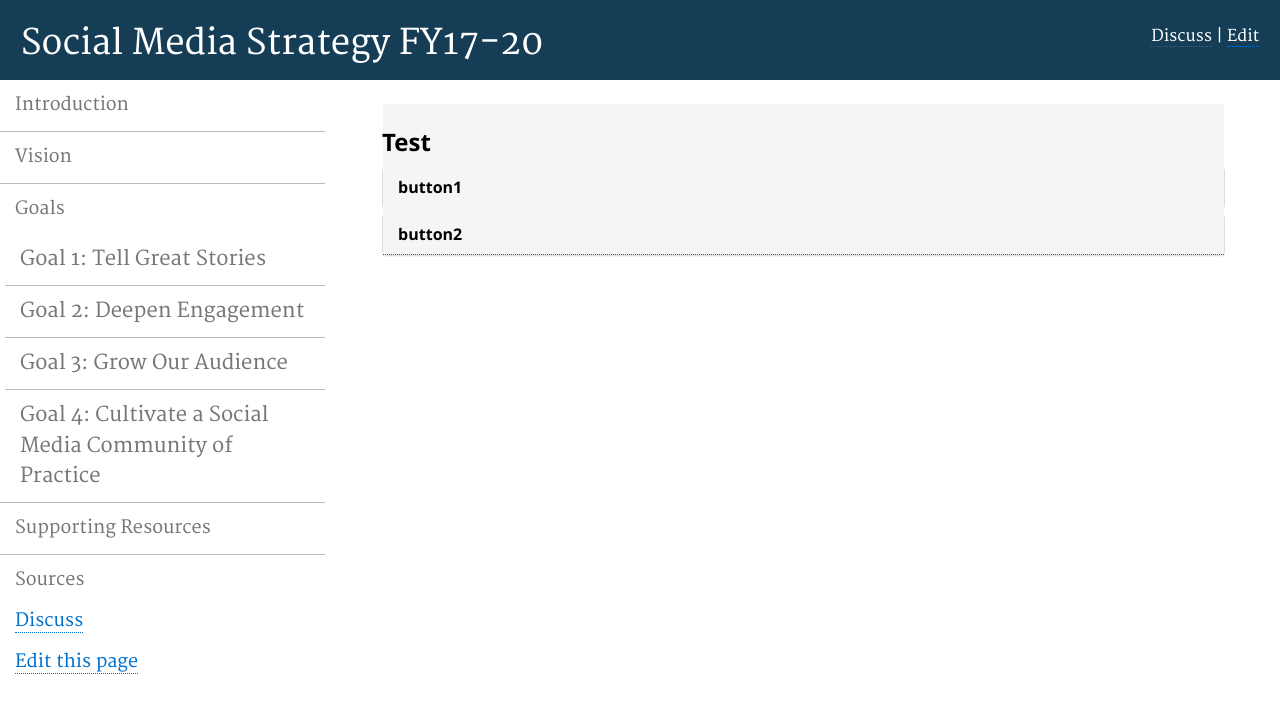
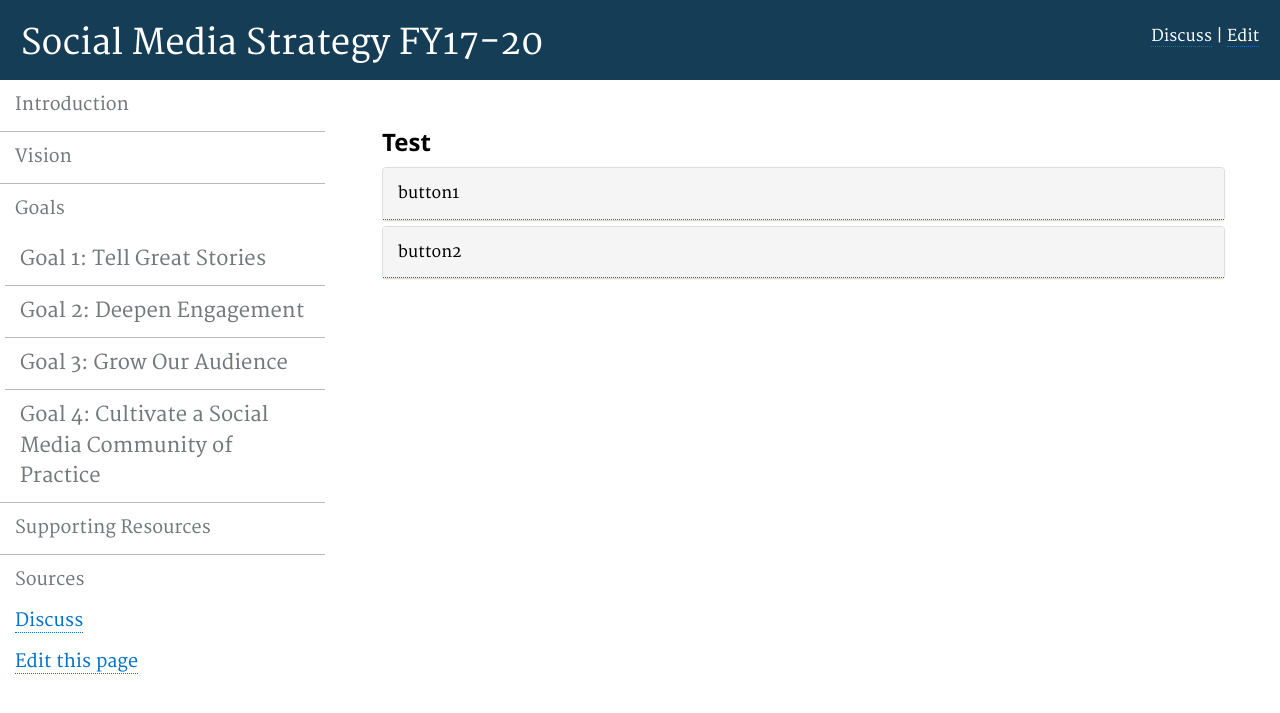
Before and after one commit to usnationalarchives/social-media-strategy, a Jekyll site: the page built from pages/test.md, in a window 1280 px wide. Shown: the top 713 px of the page. Built offline with Jekyll 4.4.1, drawn with Linux system fonts in a browser that asks for light colours.

Commit message:
Updated accordion css

```diff
--- a/pages/test.md
+++ b/pages/test.md
@@ -11,11 +11,11 @@
 
 <div class="panel panel-default">
   <div class="panel-heading">
-    <h4 class="panel-title">
+    <div class="panel-title">
       <a data-toggle="collapse" data-parent="#accordion" href="#collapse1">
       button1
       </a>
-    </h4>
+    </div>
   </div>
   <div id="collapse1" class="panel-collapse collapse">
     <div class="panel-body">
@@ -25,11 +25,11 @@
 </div>
 <div class="panel panel-default">
   <div class="panel-heading">
-    <h4 class="panel-title">
+    <div class="panel-title">
       <a data-toggle="collapse" data-parent="#accordion" href="#collapse2">
         button2
       </a>
-    </h4>
+    </div>
   </div>
   <div id="collapse2" class="panel-collapse collapse">
     <div class="panel-body">
```
